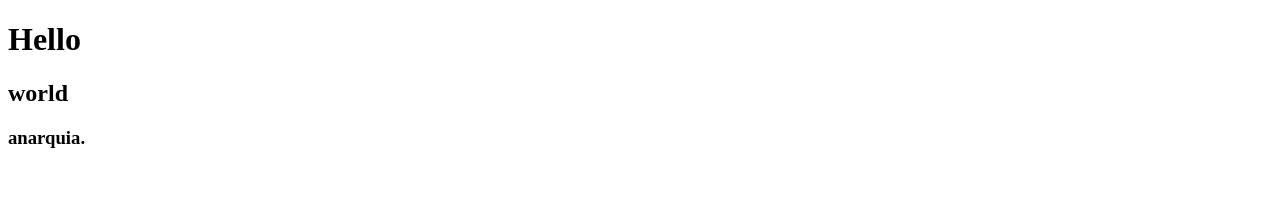
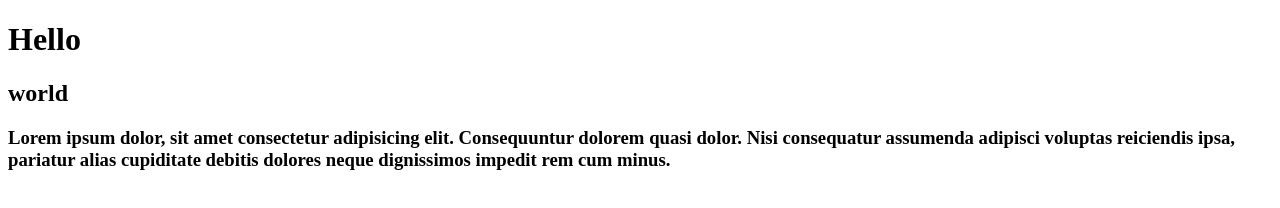
Before and after one commit to iratin1/curso-git, a plain HTML site: page index.html in a window 1280 px wide. Drawn offline with Linux system fonts and the light colour scheme.

Commit message:
Revert "16° commit"
This reverts commit 66f3243acbf63ea2c39ae4a30c875dc772f9c20a.

```diff
--- a/index.html
+++ b/index.html
@@ -13,6 +13,6 @@
     <h2>
         world
     </h2>
-    <h3>anarquia.</h3>
+    <h3>Lorem ipsum dolor, sit amet consectetur adipisicing elit. Consequuntur dolorem quasi dolor. Nisi consequatur assumenda adipisci voluptas reiciendis ipsa, pariatur alias cupiditate debitis dolores neque dignissimos impedit rem cum minus.</h3>
 </body>
 </html>
```
